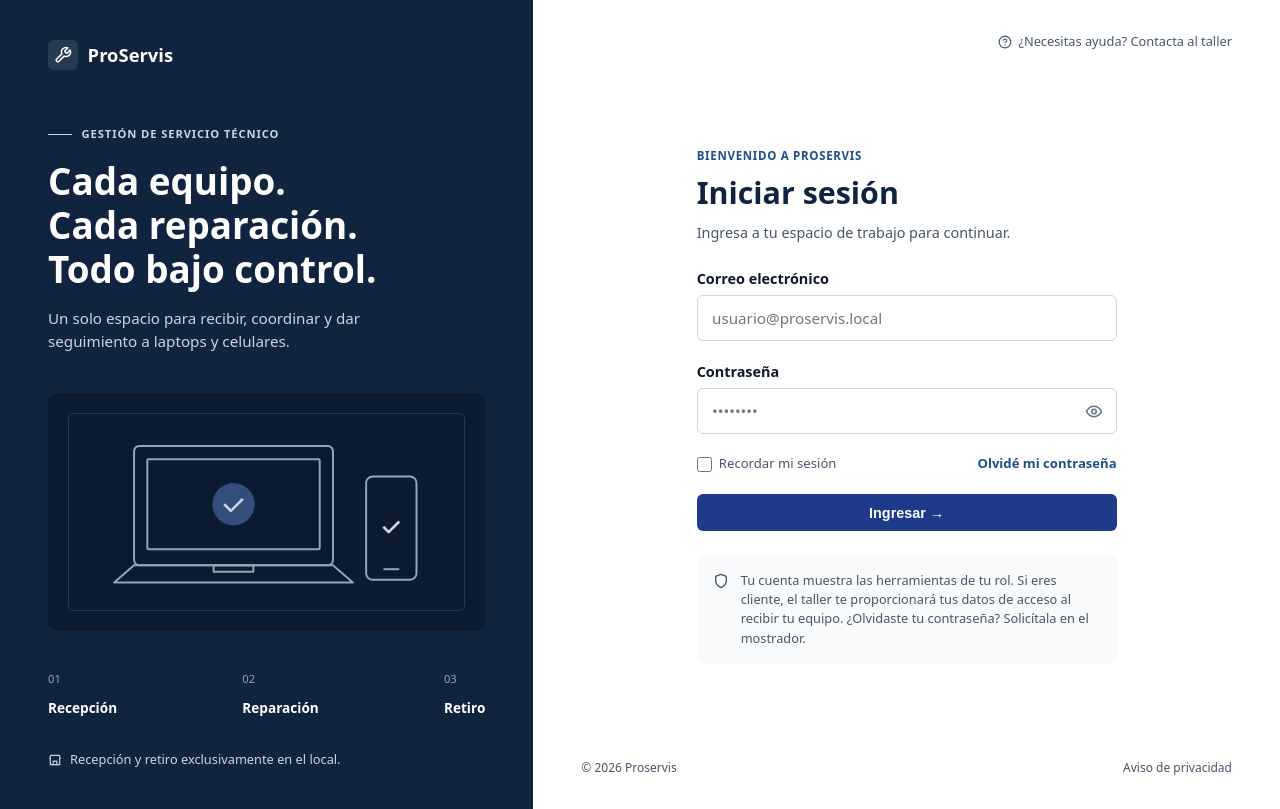
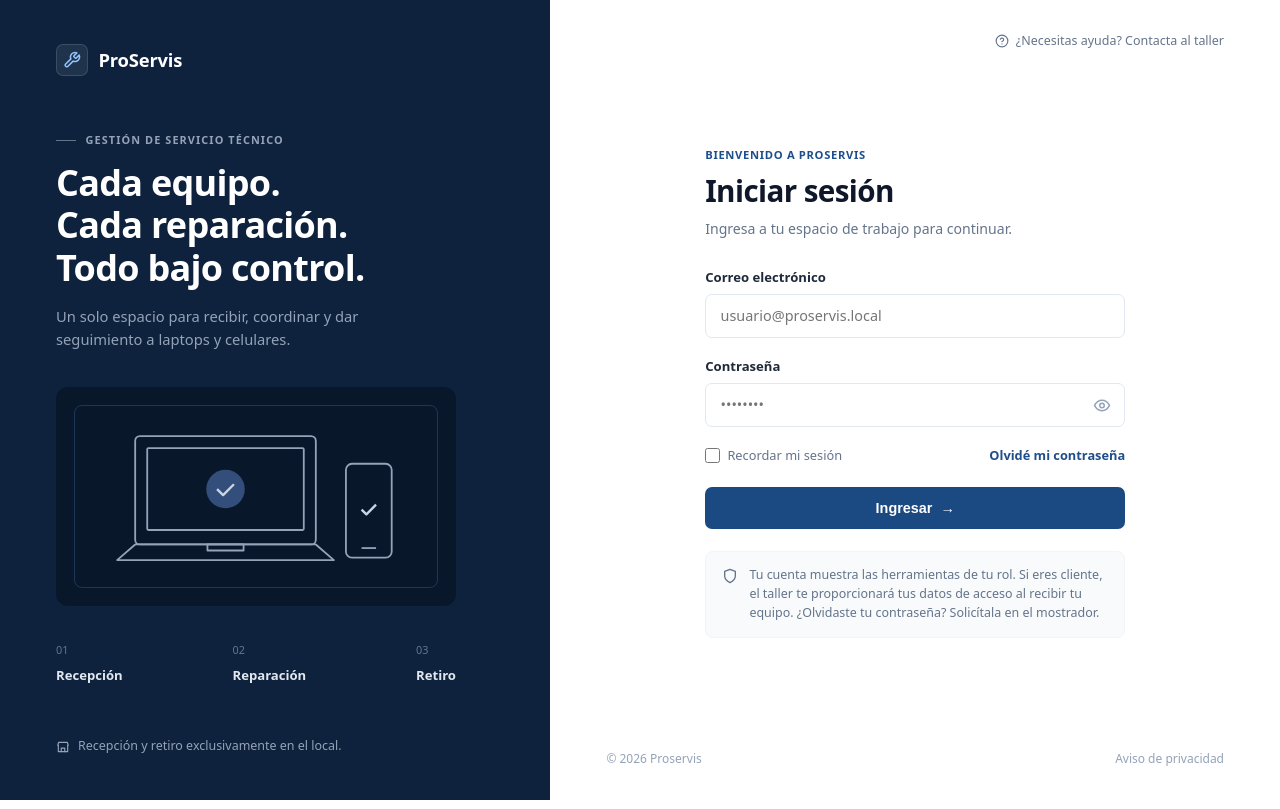
Before and after one commit to Luis582-web/proservis-php, a PHP site: page / in a window 1280 px wide. Run offline with PHP 8.4, Linux system fonts and the light colour scheme.

Commit message:
arreglo login

```diff
--- a/index.php
+++ b/index.php
@@ -37,7 +37,7 @@ if ($_SERVER['REQUEST_METHOD'] === 'POST') {
     <meta charset="UTF-8">
     <meta name="viewport" content="width=device-width, initial-scale=1.0">
     <title>Iniciar sesión · Proservis</title>
-    <link rel="stylesheet" href="styles.css">
+    <link rel="stylesheet" href="styles.css?v=<?= filemtime(__DIR__ . '/styles.css') ?>">
 </head>
 <body class="login-body">
     <a href="#contenido-principal" class="skip-link">Saltar al contenido principal</a>
@@ -56,7 +56,7 @@ if ($_SERVER['REQUEST_METHOD'] === 'POST') {
             <p class="hero-text">Un solo espacio para recibir, coordinar y dar seguimiento a laptops y celulares.</p>
 
             <div class="hero-illustration">
-                <svg viewBox="0 0 280 130" fill="none" stroke="#94A3B8" stroke-width="1.5" stroke-linejoin="round">
+                <svg width="280" height="130" viewBox="0 0 280 130" fill="none" stroke="#94A3B8" stroke-width="1.5" stroke-linejoin="round">
                     <rect x="40" y="15" width="150" height="90" rx="4"/>
                     <rect x="50" y="25" width="130" height="68" rx="1"/>
                     <path d="M25 118 L40 105 H190 L205 118 Z"/>
--- a/styles.css
+++ b/styles.css
@@ -36,46 +36,49 @@ body {
 .hidden { display: none !important; }
 
 /* Login */
-.login-body { background: #FFFFFF; min-height: 100vh; }
-.login-split { display: grid; grid-template-columns: 1fr 1.4fr; min-height: 100vh; }
+.login-body { background: #FFFFFF; min-height: 100vh; margin: 0; padding: 0; display: block; }
+.login-split { display: grid; grid-template-columns: minmax(360px, 43%) 1fr; min-height: 100vh; }
 
-.login-hero { background: #10233F; color: #FFFFFF; padding: 2.5rem 3rem; display: flex; flex-direction: column; }
-.hero-brand { display: flex; align-items: center; gap: 0.6rem; font-weight: 700; font-size: 1.15rem; }
-.hero-brand-icon { display: flex; align-items: center; justify-content: center; width: 30px; height: 30px; border-radius: 6px; background: rgba(255,255,255,0.1); }
-.hero-kicker { margin-top: 3.5rem; font-size: 0.7rem; font-weight: 600; letter-spacing: 0.08em; text-transform: uppercase; color: #CBD5E1; display: flex; align-items: center; gap: 0.6rem; }
-.hero-kicker::before { content: ""; width: 24px; height: 1px; background: #CBD5E1; }
-.hero-title { font-size: 2.3rem; line-height: 1.2; font-weight: 700; margin: 1rem 0; }
-.hero-text { color: #CBD5E1; font-size: 0.95rem; max-width: 380px; }
-.hero-illustration { margin-top: 2.5rem; background: #0B1A30; border-radius: 10px; padding: 1.25rem; }
-.hero-illustration svg { display: block; width: 100%; height: auto; border: 1px solid #23395B; border-radius: 6px; padding: 0.75rem; }
-.hero-steps { list-style: none; display: flex; justify-content: space-between; margin-top: 2.5rem; font-size: 0.85rem; font-weight: 600; }
-.hero-steps span { display: block; font-size: 0.7rem; font-weight: 400; color: #94A3B8; margin-bottom: 0.6rem; }
-.hero-note { margin-top: auto; padding-top: 2rem; display: flex; align-items: center; gap: 0.5rem; font-size: 0.8rem; color: #CBD5E1; }
+.login-hero { background: #0E223D; color: #FFFFFF; padding: 2.75rem 3.5rem; display: flex; flex-direction: column; }
+.hero-brand { display: flex; align-items: center; gap: 0.65rem; font-weight: 700; font-size: 1.15rem; letter-spacing: -0.01em; }
+.hero-brand-icon { display: flex; align-items: center; justify-content: center; width: 32px; height: 32px; border-radius: 7px; background: rgba(255,255,255,0.08); border: 1px solid rgba(255,255,255,0.12); color: #93C5FD; }
+.hero-kicker { margin-top: 3.5rem; font-size: 0.68rem; font-weight: 600; letter-spacing: 0.1em; text-transform: uppercase; color: #94A3B8; display: flex; align-items: center; gap: 0.6rem; }
+.hero-kicker::before { content: ""; width: 20px; height: 1px; background: #64748B; }
+.hero-title { font-size: 2.25rem; line-height: 1.18; font-weight: 700; margin: 0.85rem 0 1rem; letter-spacing: -0.02em; }
+.hero-text { color: #94A3B8; font-size: 0.92rem; line-height: 1.55; max-width: 390px; }
+.hero-illustration { margin-top: 2.25rem; max-width: 400px; background: #09172B; border-radius: 12px; padding: 1.15rem; }
+.hero-illustration svg { display: block; width: 100%; height: auto; border: 1px solid #1E3658; border-radius: 8px; padding: 0.75rem; }
+.hero-steps { list-style: none; display: flex; justify-content: space-between; max-width: 400px; margin-top: 2.25rem; padding: 0; font-size: 0.82rem; font-weight: 600; color: #E2E8F0; }
+.hero-steps span { display: block; font-size: 0.68rem; font-weight: 500; color: #64748B; margin-bottom: 0.45rem; }
+.hero-note { margin-top: auto; padding-top: 2rem; display: flex; align-items: center; gap: 0.5rem; font-size: 0.78rem; color: #94A3B8; }
 
-.login-main { display: flex; flex-direction: column; padding: 2rem 3rem; }
-.login-top-help { align-self: flex-end; display: flex; align-items: center; gap: 0.4rem; font-size: 0.8rem; color: var(--text-muted); }
+.login-main { background: #FFFFFF; display: flex; flex-direction: column; padding: 2rem 3.5rem; }
+.login-top-help { align-self: flex-end; display: flex; align-items: center; gap: 0.4rem; font-size: 0.78rem; color: #64748B; }
 .login-form-box { width: 100%; max-width: 420px; margin: auto; padding: 2rem 0; }
-.login-kicker { font-size: 0.72rem; font-weight: 700; letter-spacing: 0.06em; text-transform: uppercase; color: #1E4E8C; }
-.login-form-box h1 { font-size: 1.9rem; margin: 0.4rem 0; color: #10233F; }
-.login-sub { color: var(--text-muted); font-size: 0.9rem; margin-bottom: 1.5rem; }
-.login-form-box .form-group { margin-bottom: 1.25rem; }
-.login-form-box input[type="email"], .login-form-box input[type="password"], .login-form-box input[type="text"] { padding: 0.75rem 0.9rem; border: 1px solid #CBD5E1; border-radius: 6px; }
-.login-form-box input:focus { outline: none; border-color: #1E4E8C; box-shadow: 0 0 0 3px rgba(30,78,140,0.18); }
+.login-kicker { font-size: 0.7rem; font-weight: 700; letter-spacing: 0.06em; text-transform: uppercase; color: #1E4E8C; }
+.login-form-box h1 { font-size: 1.85rem; font-weight: 700; margin: 0.35rem 0 0.3rem; color: #0F172A; letter-spacing: -0.02em; }
+.login-sub { color: #64748B; font-size: 0.88rem; margin-bottom: 1.75rem; }
+.login-form-box .form-group { margin-bottom: 1.2rem; }
+.login-form-box .form-group label { font-size: 0.82rem; font-weight: 600; color: #1E293B; margin-bottom: 0.4rem; }
+.login-form-box input[type="email"], .login-form-box input[type="password"], .login-form-box input[type="text"] { width: 100%; padding: 0.72rem 0.9rem; border: 1px solid #E2E8F0; border-radius: 7px; font-size: 0.9rem; background: #FFFFFF; color: #0F172A; transition: border-color .15s, box-shadow .15s; }
+.login-form-box input:focus { outline: none; border-color: #1E4E8C; box-shadow: 0 0 0 3px rgba(30,78,140,0.14); }
 .password-wrap { position: relative; }
 .password-wrap input { padding-right: 2.75rem !important; }
-.toggle-pass { position: absolute; right: 0.5rem; top: 50%; transform: translateY(-50%); background: none; border: none; color: #64748B; cursor: pointer; padding: 0.35rem; display: flex; }
-.login-row { display: flex; justify-content: space-between; align-items: center; font-size: 0.82rem; margin-bottom: 1.25rem; }
-.login-row .check { display: flex; align-items: center; gap: 0.45rem; color: var(--text-muted); cursor: pointer; }
-.login-row .check input { width: 15px; height: 15px; }
-.login-row a { color: #1E4E8C; font-weight: 700; text-decoration: none; }
+.toggle-pass { position: absolute; right: 0.55rem; top: 50%; transform: translateY(-50%); background: transparent; border: none; color: #94A3B8; cursor: pointer; padding: 0.35rem; display: flex; align-items: center; justify-content: center; }
+.toggle-pass:hover { color: #475569; }
+.login-row { display: flex; justify-content: space-between; align-items: center; font-size: 0.8rem; margin: 0.25rem 0 1.35rem; }
+.login-row .check { display: inline-flex; align-items: center; gap: 0.45rem; color: #64748B; font-weight: 400; margin: 0; cursor: pointer; }
+.login-row .check input[type="checkbox"] { width: 15px; height: 15px; padding: 0; margin: 0; accent-color: #1E4E8C; cursor: pointer; }
+.login-row a { color: #1E4E8C; font-weight: 600; text-decoration: none; }
 .login-row a:hover { text-decoration: underline; }
-.btn-login { background: #1E4E8C; padding: 0.85rem 1rem; font-size: 0.95rem; border-radius: 6px; }
-.btn-login:hover { background: #173E70; }
-.login-info { display: flex; gap: 0.75rem; margin-top: 1.5rem; padding: 1rem; background: #F8FAFC; border-radius: 8px; font-size: 0.8rem; color: var(--text-muted); }
-.login-info svg { flex-shrink: 0; margin-top: 2px; }
-.login-form-box .alert-danger { font-size: 0.85rem; }
-.login-foot { display: flex; justify-content: space-between; font-size: 0.75rem; color: var(--text-muted); }
-.login-foot a { color: var(--text-muted); text-decoration: none; }
+.login-form-box .btn-login { display: flex; align-items: center; justify-content: center; gap: 0.5rem; background: #1B4982; color: #FFFFFF; padding: 0.8rem 1rem; font-size: 0.9rem; font-weight: 600; border-radius: 7px; border: none; transition: background .15s; }
+.login-form-box .btn-login:hover { background: #153A69; }
+.login-info { display: flex; align-items: flex-start; gap: 0.7rem; margin-top: 1.4rem; padding: 0.9rem 1rem; background: #F8FAFC; border: 1px solid #F1F5F9; border-radius: 8px; font-size: 0.78rem; line-height: 1.5; color: #64748B; }
+.login-info svg { flex-shrink: 0; margin-top: 2px; color: #64748B; }
+.login-form-box .alert-danger { font-size: 0.85rem; margin-bottom: 1.15rem; }
+.login-foot { display: flex; justify-content: space-between; align-items: center; font-size: 0.75rem; color: #94A3B8; padding-top: 1rem; }
+.login-foot a { color: #94A3B8; text-decoration: none; }
+.login-foot a:hover { color: #64748B; text-decoration: underline; }
 
 @media (max-width: 900px) {
     .login-split { grid-template-columns: 1fr; }
```
